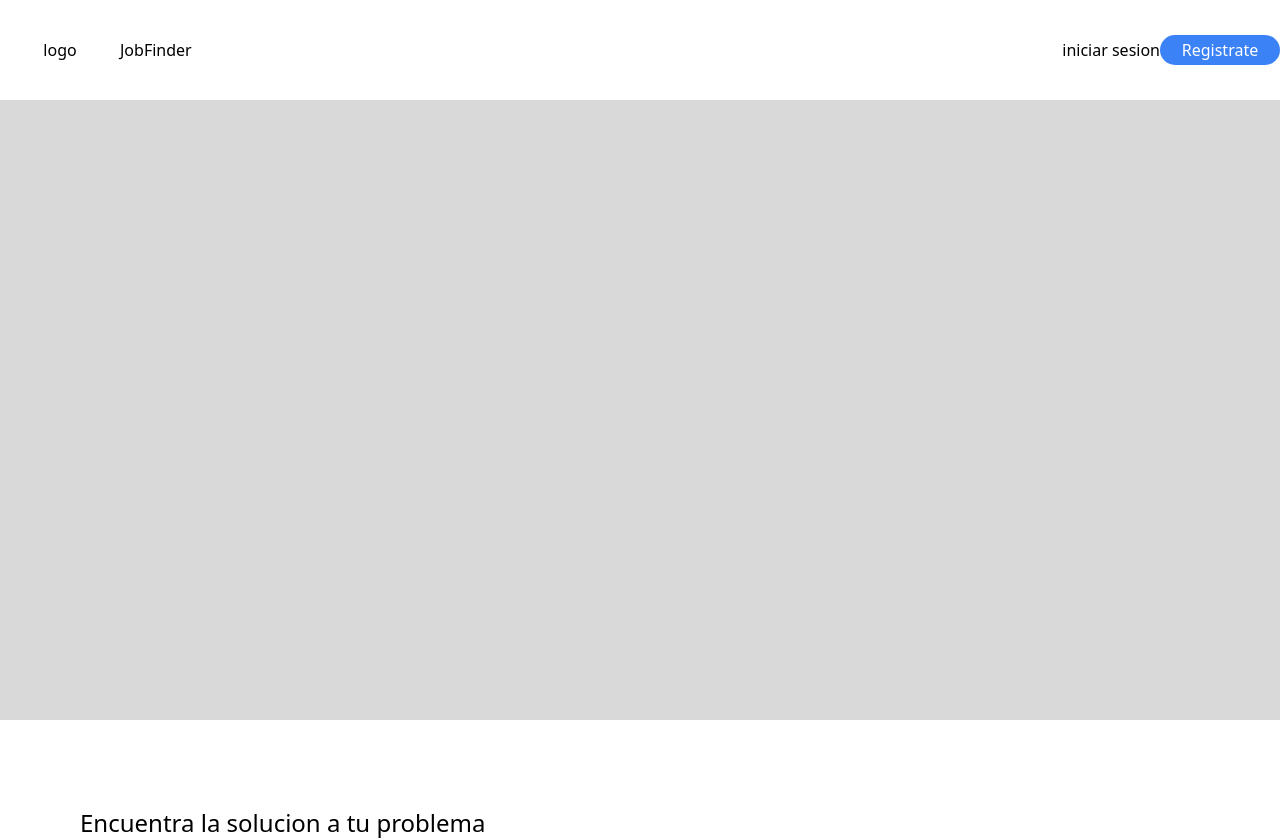
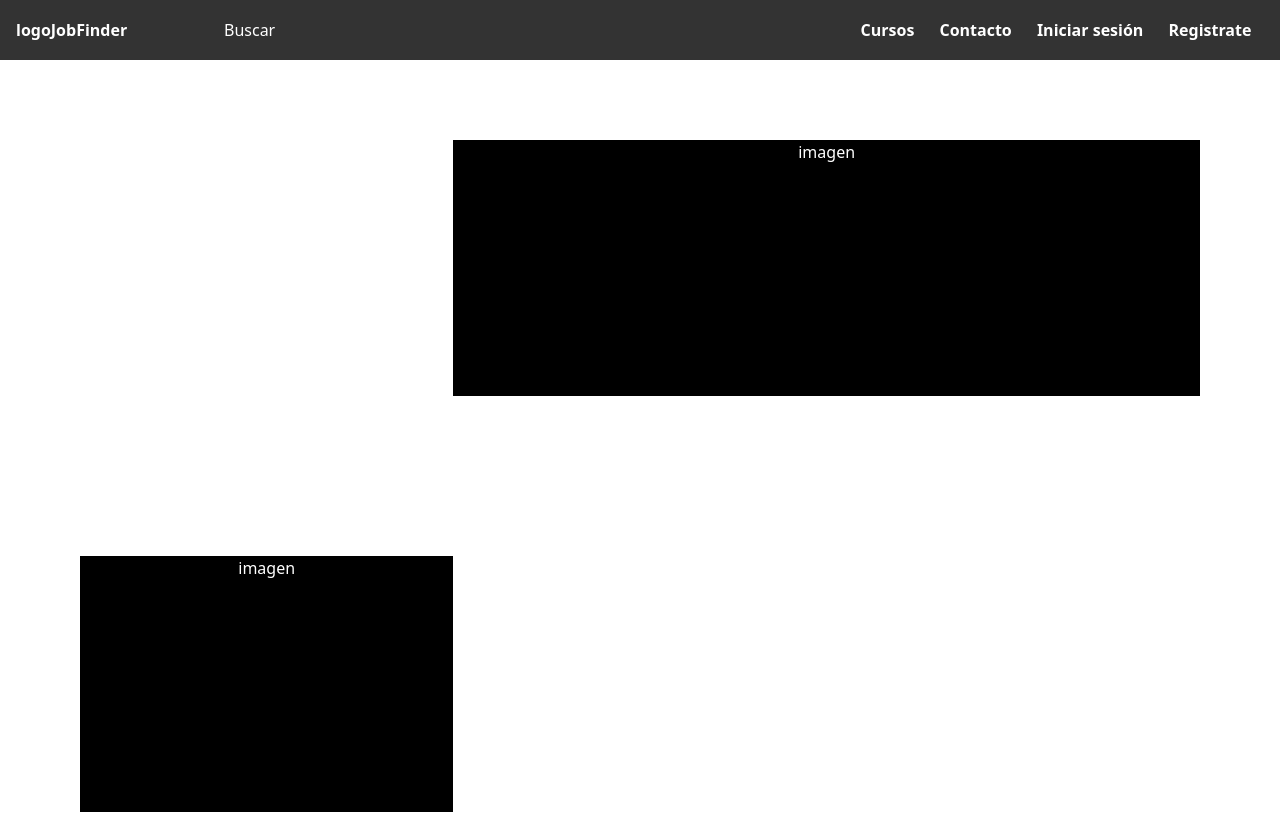
Before and after one commit to IPriceGett/JobLearning, a Next.js app in the folder front/: page / in a window 1280 px wide. Shown: the top 840 px of the page. Built offline with nearby package versions, Linux system fonts and the light colour scheme.

Commit message:
primer commit front

```diff
--- a/front/components/pages/index/indexContent.tsx
+++ b/front/components/pages/index/indexContent.tsx
@@ -7,7 +7,7 @@ const IndexContent = (): JSX.Element => {
     return (
         <>
             <Header></Header>
-      <Section color="#D9D9D9"></Section>
+            {/* <Section color="#D9D9D9"></Section>
       <Section color="#FFFFFF">
         <div className="flex w-full items-start justify-center flex-col">
           <span className="text-2xl text-left">
@@ -50,6 +50,33 @@ const IndexContent = (): JSX.Element => {
           </div>
           <div className="w-full md:w-2/5 rounded-[10px] bg-[#D9D9D9] h-[400px]"></div>
         </div>
+      </Section> */}
+            <Section color="#222222">
+                <div className="w-full text-white flex flex-col md:flex-row items-center">
+                    <div className="basis-4/12 px-8">
+                        <span className="text-3xl font-bold">
+                            ¡Aprende lo que necesites por expertos en el area!
+                        </span>
+                    </div>
+                    <div className="basis-8/12 flex justify-center bg-black w-full">
+                        <span className="h-64">imagen</span>
+                    </div>
+                </div>
+            </Section>
+            <Section color="#222222">
+                <div className="w-full text-white flex flex-col md:flex-row items-center">
+                    <div className="basis-4/12 flex justify-center bg-black w-full">
+                        <span className="h-64">imagen</span>
+                    </div>
+                    <div className="basis-8/12">
+                        <div>
+                            <p className="text-3xl font-bold">
+                                Lorem ipsum dolor sit amet, consectetur
+                                adipisicing elit. Soluta, sequi!
+                            </p>
+                        </div>
+                    </div>
+                </div>
             </Section>
         </>
     );
--- a/front/components/pages/index/section.tsx
+++ b/front/components/pages/index/section.tsx
@@ -1,17 +1,21 @@
 import { ReactNode } from "react";
 
 type Props = {
-    color : string
-    children?: ReactNode
-}
+    color: string;
+    children?: ReactNode;
+};
 
-const Section = ({color, children} : Props): JSX.Element => {
-
-    const background = `bg-[${color}]`
+const Section = ({ color, children }: Props): JSX.Element => {
+    const background = `bg-[${color}]`;
 
     return (
-        <div className={"flex h-[620px] items-center justify-center p-[80px] " + background}>
-            { children? children : <></>}
+        <div
+            className={
+                "flex h-auto items-center justify-center p-8 md:p-20 " +
+                background
+            }
+        >
+            {children ? children : <></>}
         </div>
     );
 };
--- a/front/components/shared/header.tsx
+++ b/front/components/shared/header.tsx
@@ -1,10 +1,9 @@
 import { useEffect, useState } from "react";
 import getUser from "utils/session";
-import { useRouter } from 'next/router'
+import { useRouter } from "next/router";
 
 const header = (): JSX.Element => {
-
-    const { push } = useRouter()
+    const { push } = useRouter();
 
     const [isOpen, setIsOpen] = useState(false);
 
@@ -13,50 +12,115 @@ const header = (): JSX.Element => {
     };
 
     const cerrarSesion = () => {
-        localStorage.removeItem("user")
-        push("/")
+        localStorage.removeItem("user");
+        push("/");
     };
 
-    const [usuario, setUsuario] = useState(    {
-        "name":"",
-        "phone":"",
-        "email":"",
-        "pass":"",
-        "org":"",
-        "ocu":"",
-        "img":""
-    })
+    const [usuario, setUsuario] = useState({
+        name: "",
+        phone: "",
+        email: "",
+        pass: "",
+        org: "",
+        ocu: "",
+        img: "",
+    });
 
-    useEffect(()=>{
-        let user = getUser()
-        if(user) setUsuario(user)
-    },[])
-    if(usuario.name!== ""){
+    useEffect(() => {
+        let user = getUser();
+        if (user) setUsuario(user);
+    }, []);
+    if (usuario.name !== "") {
         return (
             <header className="flex items-center justify-between w-full h-[100px] border-2 border-b-gray-300">
-                 <div className="flex cursor-pointer">
-                    <div className="w-[120px] flex items-center justify-center hover:scale-110" onClick={()=>{push("/")}}>
+                <div className="flex cursor-pointer">
+                    <div
+                        className="w-[120px] flex items-center justify-center hover:scale-110"
+                        onClick={() => {
+                            push("/");
+                        }}
+                    >
                         logo
                     </div>
-                    <span className="hidden md:block hover:scale-110" onClick={()=>{push("/offers/new")}}>
+                    <span
+                        className="hidden md:block hover:scale-110"
+                        onClick={() => {
+                            push("/offers/new");
+                        }}
+                    >
                         publica tu oferta
                     </span>
-                    <span className="ml-[15px] hidden md:block hover:scale-110" onClick={()=>{push("/offers/offers")}}>
+                    <span
+                        className="ml-[15px] hidden md:block hover:scale-110"
+                        onClick={() => {
+                            push("/offers/offers");
+                        }}
+                    >
                         ver ofertas
                     </span>
                 </div>
-                <div className="flex items-center justify-center" >
-                    <a className="cursor-pointer hover:scale-110" onClick={()=>{push("/profile")}}>
+                <div className="flex items-center justify-center">
+                    <a
+                        className="cursor-pointer hover:scale-110"
+                        onClick={() => {
+                            push("/profile");
+                        }}
+                    >
                         {usuario.name}
                     </a>
-                    <div className="w-[80px] h-[80px] rounded-full bg-[#D9D9D9] mr-[15px] cursor-pointer hover:scale-110" onClick={toggleMenu}>
-                        <img src={usuario.img !== ""? usuario.img: ""} className="object-contain w-full h-full rounded-full"></img>
-                        <ul className={`menu__items w-[200px] flex flex-col items-center justify-center bg-white rounded-[5px] absolute right-0 border-2 border-gray-200 cursor-pointer ${isOpen? '' : 'hidden'}`}>
-                            <li className="menu__item hover:scale-110 md:hidden" onClick={()=>{push("/offers/offers")}}>Ver ofertas</li>
-                            <li className="menu__item hover:scale-110 md:hidden" onClick={()=>{push("/offers/new")}}>Publicar ofertas</li>
-                            <li className="menu__item hover:scale-110" onClick={()=>{push("/postulations")}}>Ver postulaciones</li>
-                            <li className="menu__item hover:scale-110" onClick={()=>{push("/profile")}}>Ver perfil</li>
-                            <li className="menu__item hover:scale-110" onClick={()=>{cerrarSesion()}}>Cerrar sesion</li>
+                    <div
+                        className="w-[80px] h-[80px] rounded-full bg-[#D9D9D9] mr-[15px] cursor-pointer hover:scale-110"
+                        onClick={toggleMenu}
+                    >
+                        <img
+                            src={usuario.img !== "" ? usuario.img : ""}
+                            className="object-contain w-full h-full rounded-full"
+                        ></img>
+                        <ul
+                            className={`menu__items w-[200px] flex flex-col items-center justify-center bg-white rounded-[5px] absolute right-0 border-2 border-gray-200 cursor-pointer ${
+                                isOpen ? "" : "hidden"
+                            }`}
+                        >
+                            <li
+                                className="menu__item hover:scale-110 md:hidden"
+                                onClick={() => {
+                                    push("/offers/offers");
+                                }}
+                            >
+                                Ver ofertas
+                            </li>
+                            <li
+                                className="menu__item hover:scale-110 md:hidden"
+                                onClick={() => {
+                                    push("/offers/new");
+                                }}
+                            >
+                                Publicar ofertas
+                            </li>
+                            <li
+                                className="menu__item hover:scale-110"
+                                onClick={() => {
+                                    push("/postulations");
+                                }}
+                            >
+                                Ver postulaciones
+                            </li>
+                            <li
+                                className="menu__item hover:scale-110"
+                                onClick={() => {
+                                    push("/profile");
+                                }}
+                            >
+                                Ver perfil
+                            </li>
+                            <li
+                                className="menu__item hover:scale-110"
+                                onClick={() => {
+                                    cerrarSesion();
+                                }}
+                            >
+                                Cerrar sesion
+                            </li>
                         </ul>
                     </div>
                 </div>
@@ -64,22 +128,50 @@ const header = (): JSX.Element => {
         );
     }
     return (
-        <header className="flex items-center justify-between w-full h-[100px]">
-            <div className="flex cursor-pointer" onClick={()=>{push("/")}}>
-                <div className="w-[120px] flex items-center justify-center">
-                    logo
-                </div>
-                <span className="hidden md:block" >
-                    JobFinder
-                </span>
+        <header className="flex flex-row items-center w-full h-[60px] bg-[#333333] px-4 text-white font-bold">
+            <div
+                className="flex cursor-pointer basis-2/12"
+                onClick={() => {
+                    push("/");
+                }}
+            >
+                <div className="flex items-center  ">logo</div>
+                <span className="hidden md:block">JobFinder</span>
             </div>
-            <div >
-                <a className="cursor-pointer" onClick={()=>{push("/login")}}>
-                    iniciar sesion
+            <div className="flex basis-6/12 font-medium">Buscar</div>
+            <div className="flex flex-row basis-4/12 justify-around">
+                <a
+                    className="cursor-pointer"
+                    onClick={() => {
+                        push("/cursos");
+                    }}
+                >
+                    Cursos
                 </a>
-                <button className="w-[120px] h-[30px] rounded-[20px] bg-blue-500 text-white cursor-pointer" onClick={()=>{push("/register")}}>
+                <a
+                    className="cursor-pointer"
+                    onClick={() => {
+                        push("/contacto");
+                    }}
+                >
+                    Contacto
+                </a>
+                <a
+                    className="cursor-pointer"
+                    onClick={() => {
+                        push("/login");
+                    }}
+                >
+                    Iniciar sesión
+                </a>
+                <a
+                    className="cursor-pointer"
+                    onClick={() => {
+                        push("/register");
+                    }}
+                >
                     Registrate
-                </button>
+                </a>
             </div>
         </header>
     );
--- /dev/null
+++ b/front/pages/contacto.tsx
@@ -0,0 +1,7 @@
+import React from "react";
+
+function Contacto() {
+    return <div>contacto</div>;
+}
+
+export default Contacto;
--- /dev/null
+++ b/front/pages/cursos.tsx
@@ -0,0 +1,7 @@
+import React from "react";
+
+function Cursos() {
+    return <div>Cursos</div>;
+}
+
+export default Cursos;
--- /dev/null
+++ b/front/pages/register.tsx
@@ -0,0 +1,7 @@
+import React from "react";
+
+function Register() {
+    return <div>register</div>;
+}
+
+export default Register;
```
Also changed, not shown: front/pages/login.tsx (added, +17 -0 lines). Lines whose indentation alone changed are shown as unchanged.
